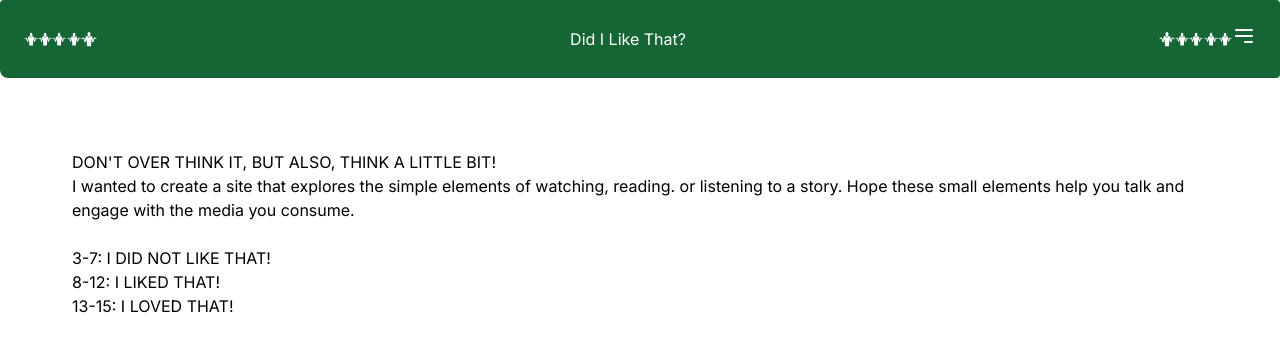
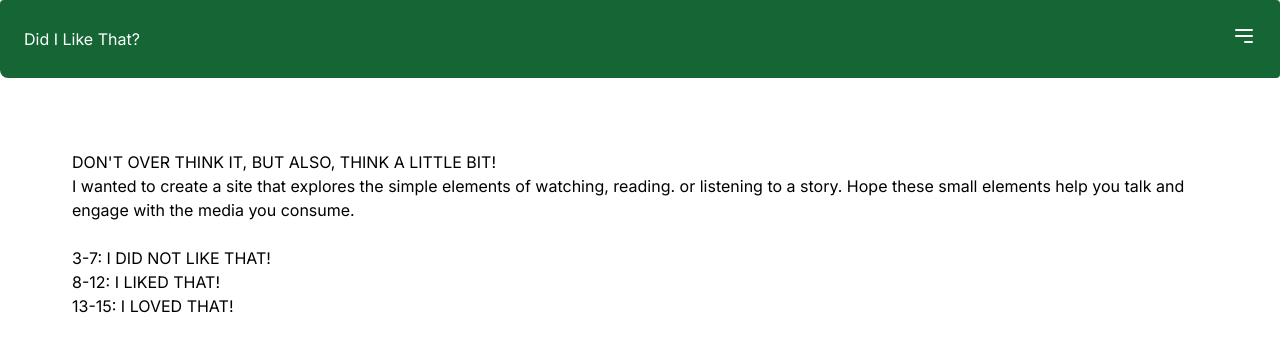
Before and after one commit to rohansinha01/capstone, a Next.js app: page /faq in a window 1280 px wide. Shown: the top 352 px of the page. Built offline with nearby package versions, Linux system fonts and the light colour scheme; what tw-elements would draw is missing.

Commit message:
removed icons

```diff
--- a/app/components/Navbar.tsx
+++ b/app/components/Navbar.tsx
@@ -1,7 +1,7 @@
 'use client'
 import Link from "next/link";
 import { useEffect, useState } from "react";
-import { GiShrug } from "react-icons/gi";
+
 
 
 export const Navbar = () => {
@@ -30,9 +30,9 @@ export const Navbar = () => {
     return (
         <nav className="bg-green-800 text-white p-4 sm:p-6 md:flex md: justify-between md: items-center rounded-bl-lg rounded -br-lg">
            <div className="container mx-auto flex justify-between items-center">
-           <GiShrug /><GiShrug /><GiShrug /><GiShrug />
-            <Link href="/" className="container mx-auto flex justify-between items-center"><GiShrug />Did I Like That?<GiShrug /></Link>
-            <GiShrug /><GiShrug /><GiShrug /><GiShrug />
+
+            <Link href="/" className="container mx-auto flex justify-between items-center">Did I Like That?</Link>
+
 
 
                 <div className={getMenuClasses()}>
```
